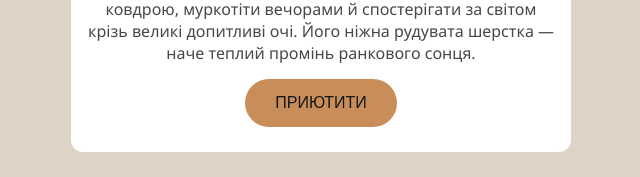
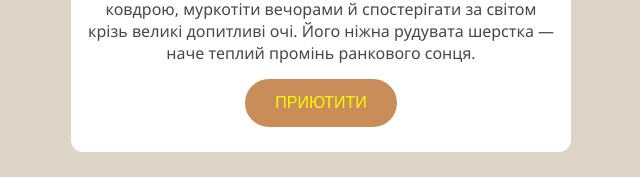
Before and after one commit to sviatoslav-berezhnyi/cool-kitties, a plain HTML site: page index.html in a window 1280 px wide. Shown: the part 491-668 px from the top of the page, without its empty margins (319-959 px from the left). Drawn offline with Linux system fonts and the light colour scheme.

Commit message:
Modified CSS button

```diff
--- a/style.css
+++ b/style.css
@@ -35,7 +35,7 @@ body {
 .look {
   font-size: 16px;
   font-weight: 500;
-  color: #151616;
+  color: #fffb00;
   border: none;
   padding: 15px 30px;
   border-radius: 50px;
```
